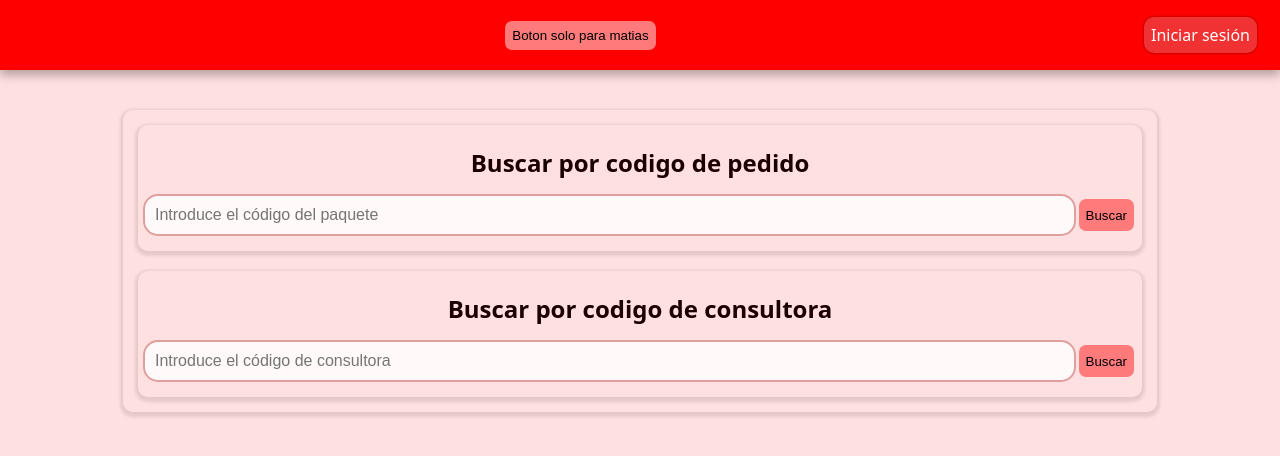
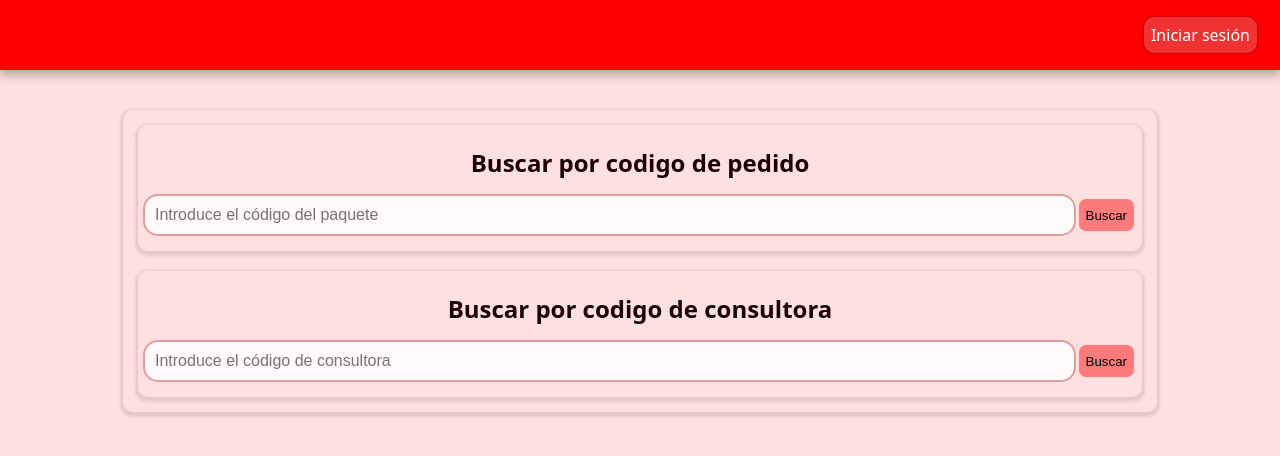
Before and after one commit to MaybeaDev/SeguirMiPedidoWeb, a React (Vite) app: page / in a window 1280 px wide. Shown: the top 456 px of the page. Built offline with nearby package versions, Linux system fonts and the light colour scheme; no server answers.

Commit message:
AAAAAAAAAA MI BOTON

```diff
--- a/src/components/Layout/NavBar/Navbar.tsx
+++ b/src/components/Layout/NavBar/Navbar.tsx
@@ -5,9 +5,9 @@ import LinkButton from "../../UI/LinkButton/LinkButton";
 import classes from "./NavBar.module.css"
 import { onAuthStateChanged } from "firebase/auth";
 import { auth } from "../../../firebaseConfig"
-import { db } from "../../../firebaseConfig"
-import { collection, doc, getDocs, query, where, writeBatch } from "firebase/firestore";
-import Button from "../../UI/Button/Button";
+// import { db } from "../../../firebaseConfig"
+// import { collection, doc, getDocs, query, where, writeBatch } from "firebase/firestore";
+// import Button from "../../UI/Button/Button";
 const Navbar = () => {
     const [user, setUser] = useState<boolean>(false);
     useEffect(() => {
@@ -27,27 +27,27 @@ const Navbar = () => {
         return () => unsubscribe();
     }, []);
 
-    const handleFunction = async () => {
-        const batch = writeBatch(db)
+    // const handleFunction = async () => {
+    //     const batch = writeBatch(db)
 
-        const q = query(collection(db, "Paquetes"), where("estado", "==", 3), where("ruta", "==", ""))
-        const paquetes = (await getDocs(q)).docs.map(d => {
-            return {
-                id: d.id,
-                ruta: d.data().ruta,
-            }
-        })
-        console.log(paquetes)
-        paquetes.forEach(p => {
-            batch.update(doc(db, "Paquetes", p.id), { ruta: "Sistema", rutaAlias:"Sistema", transportistaNombre:"Sistema" })
-        })
-        console.log("Guardando...")
-        batch.commit().then(() => {
-            console.log("Batch de actualización exitosa");
-        }).catch((error) => {
-            console.error("Error al actualizar batch: ", error);
-        });
-    }
+    //     const q = query(collection(db, "Paquetes"), where("estado", "==", 3), where("ruta", "==", ""))
+    //     const paquetes = (await getDocs(q)).docs.map(d => {
+    //         return {
+    //             id: d.id,
+    //             ruta: d.data().ruta,
+    //         }
+    //     })
+    //     console.log(paquetes)
+    //     paquetes.forEach(p => {
+    //         batch.update(doc(db, "Paquetes", p.id), { ruta: "Sistema", rutaAlias:"Sistema", transportistaNombre:"Sistema" })
+    //     })
+    //     console.log("Guardando...")
+    //     batch.commit().then(() => {
+    //         console.log("Batch de actualización exitosa");
+    //     }).catch((error) => {
+    //         console.error("Error al actualizar batch: ", error);
+    //     });
+    // }
 
 
     return (
@@ -58,7 +58,7 @@ const Navbar = () => {
                 )}
             </div>
             <div className={classes.center}>
-                <Button onClick={handleFunction}>Boton solo para matias</Button>
+                {/* <Button onClick={handleFunction}>Boton solo para matias</Button> */}
             </div>
             <div className={classes.right}>
                 {user ? (
```
